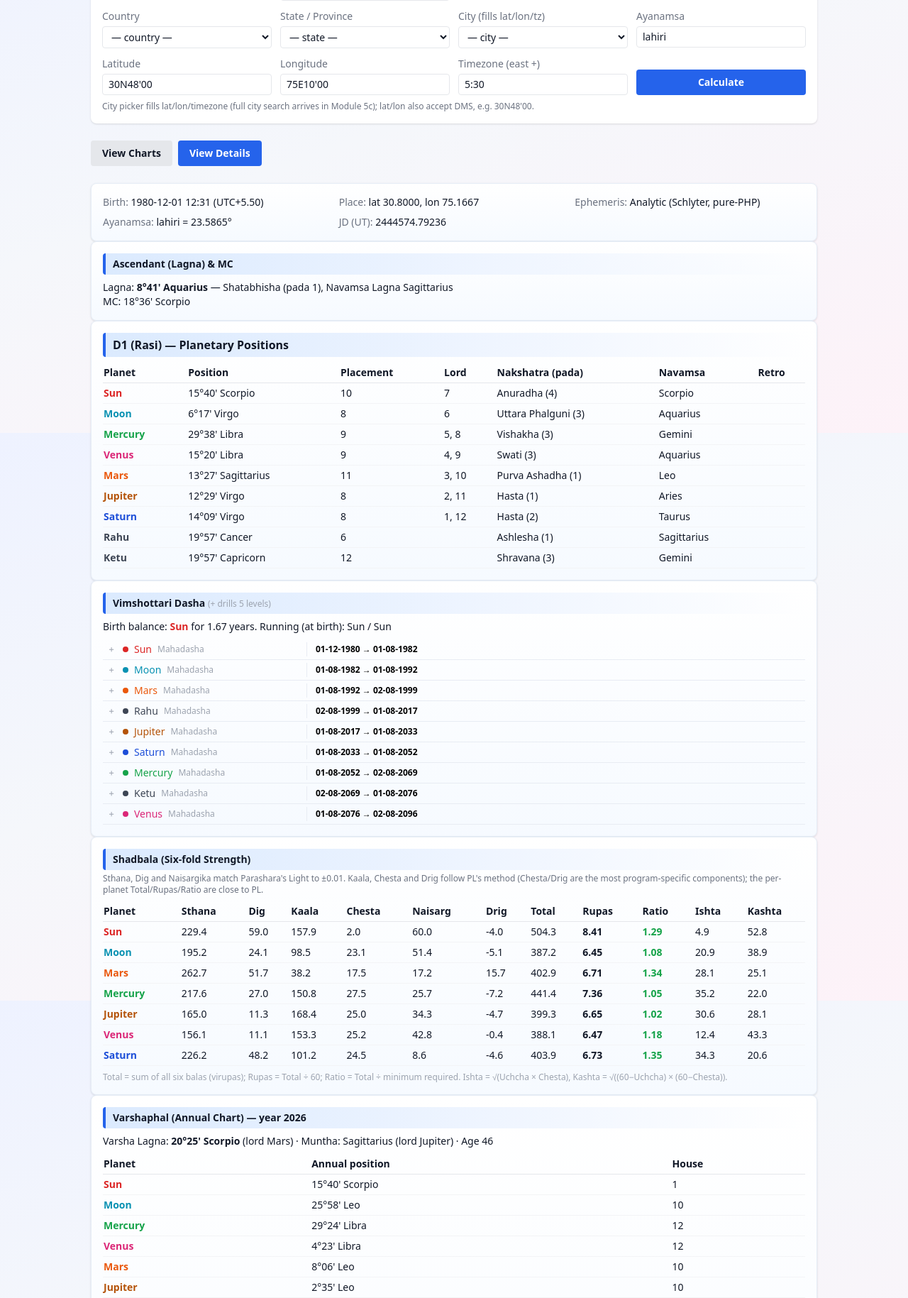
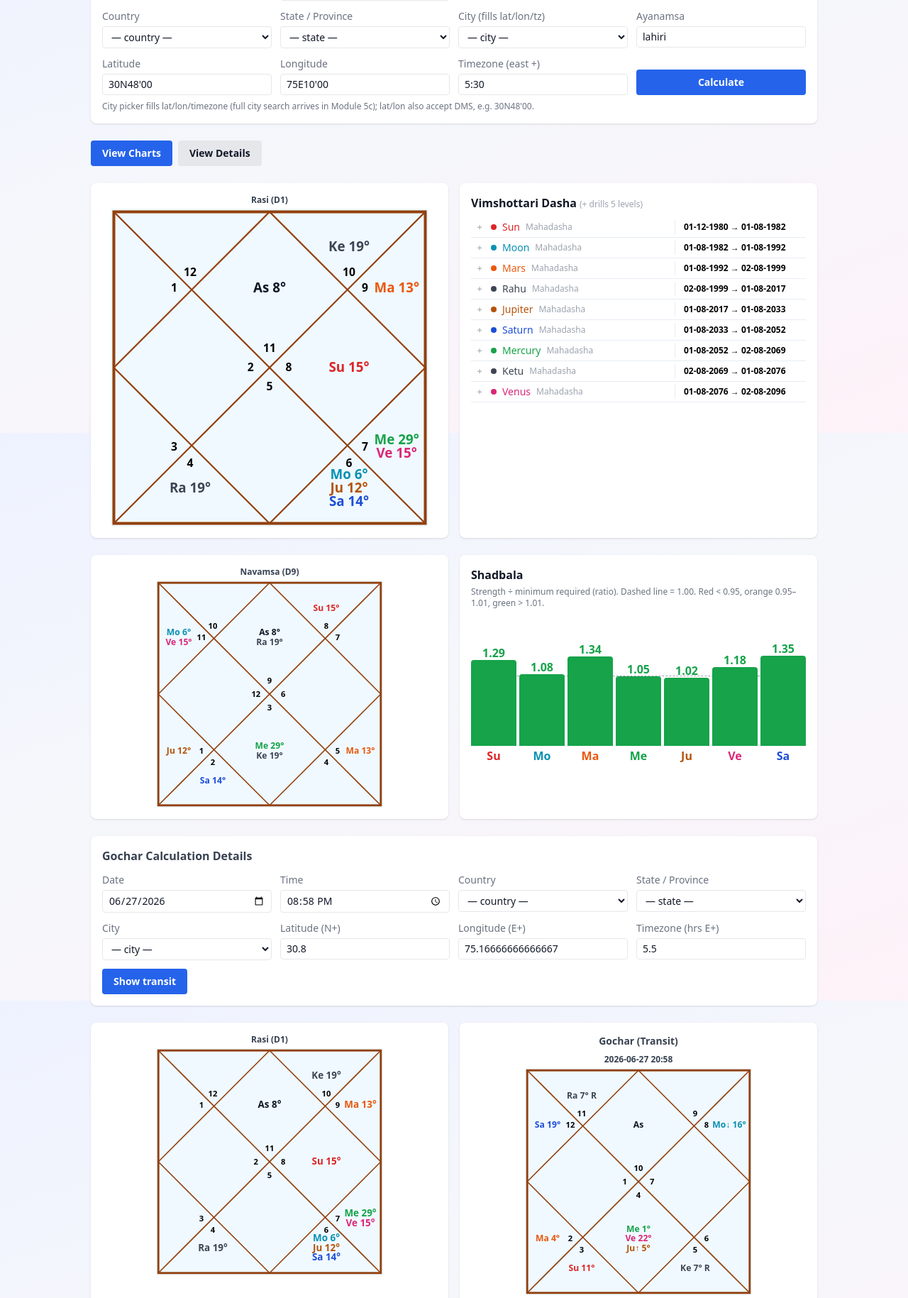
Before and after one commit to jagmalla/new1234, a PHP site: page /calc in a window 1280 px wide. Shown: the part 190-2019 px from the top of the page at 71% size. Run offline with PHP 8.4, Linux system fonts and the light colour scheme; the visitor is signed in with stand-in values (Sample User, id 1); some libraries are stand-ins or nearby versions.

Commit message:
Chart view: rearrange rows and make it the default view
New Chart-view row order:
  1. D1 (Rasi) chart + Vimshottari Dasha
  2. Navamsa (D9) + Shadbala
  3. Gochar Calculation Details (inputs)
  4. D1 (Rasi) chart + current Gochar (transit)
  5. Varshaphal year selection
  6. Varshaphal chart + Varshesh lord detail + Mudda dasha
  then the remaining divisional charts (D3,D4,D7,D10,D12,D20,D30,D40), 2 per row.

Also make the Chart view the default on page load (was Details): charts-view is
shown and built on load, the Details view is built lazily when first opened, and
the toggle buttons reflect the active view.

Co-Authored-By: Claude Opus 4.8 <noreply@anthropic.com>
Claude-Session: https://claude.ai/code/session_01NjZohYMTgWox9nUySL9aTr

```diff
--- a/app/Http/views/calc.php
+++ b/app/Http/views/calc.php
@@ -101,37 +101,29 @@ $shadColor = static function (float $ratio): string {
 
     <!-- View toggle (Charts / Details) — reusable pattern for Module 5d -->
     <div class="flex gap-2">
-        <button id="btn-charts" type="button" class="px-4 py-2 rounded text-sm font-semibold bg-gray-200">View Charts</button>
-        <button id="btn-details" type="button" class="px-4 py-2 rounded text-sm font-semibold bg-blue-600 text-white">View Details</button>
+        <button id="btn-charts" type="button" class="px-4 py-2 rounded text-sm font-semibold bg-blue-600 text-white">View Charts</button>
+        <button id="btn-details" type="button" class="px-4 py-2 rounded text-sm font-semibold bg-gray-200">View Details</button>
     </div>
 
     <!-- CHARTS VIEW (dashboard rows) -->
-    <div id="charts-view" class="hidden space-y-6">
+    <div id="charts-view" class="space-y-6">
 
-        <!-- ROW 2 — Gochar calculation details (defaults to now + IP location) -->
-        <div class="bg-white rounded-lg shadow p-4">
-            <h2 class="font-semibold mb-3 text-gray-700">Gochar Calculation Details</h2>
-            <div id="gochar-inputs"></div>
-        </div>
-
-        <!-- ROW 3 — D1 chart (large) + Gochar chart -->
+        <!-- ROW 1 — D1 (Rasi) chart + Vimshottari Dasha -->
         <div class="grid grid-cols-1 lg:grid-cols-2 gap-4">
             <div class="bg-white rounded-lg shadow p-4">
                 <div class="max-w-md mx-auto" data-varga="D1"></div>
             </div>
             <div class="bg-white rounded-lg shadow p-4">
-                <div id="gochar-output"></div>
+                <h2 class="font-semibold mb-2">Vimshottari Dasha <span class="text-xs text-gray-400 font-normal">(+ drills 5 levels)</span></h2>
+                <div id="vim-dasha" class="text-sm"></div>
             </div>
         </div>
 
-        <!-- ROW 4 — Vimshottari Dasha (full width for the two-column layout) -->
-        <div class="bg-white rounded-lg shadow p-4">
-            <h2 class="font-semibold mb-2">Vimshottari Dasha <span class="text-xs text-gray-400 font-normal">(+ drills 5 levels)</span></h2>
-            <div id="vim-dasha" class="text-sm"></div>
-        </div>
-
-        <!-- ROW 4b — Shadbala (vertical) | D9 -->
+        <!-- ROW 2 — Navamsa (D9) + Shadbala -->
         <div class="grid grid-cols-1 lg:grid-cols-2 gap-4">
+            <div class="bg-white rounded-lg shadow p-4">
+                <div class="max-w-xs mx-auto" data-varga="D9"></div>
+            </div>
             <div class="bg-white rounded-lg shadow p-4">
                 <h2 class="font-semibold mb-1">Shadbala</h2>
                 <p class="text-xs text-gray-500 mb-3">Strength ÷ minimum required (ratio). Dashed line = 1.00. Red &lt; 0.95, orange 0.95–1.01, green &gt; 1.01.</p>
@@ -154,23 +146,37 @@ $shadColor = static function (float $ratio): string {
                     </div>
                 </div>
             </div>
+        </div>
 
+        <!-- ROW 3 — Gochar calculation details (defaults to now + IP location) -->
+        <div class="bg-white rounded-lg shadow p-4">
+            <h2 class="font-semibold mb-3 text-gray-700">Gochar Calculation Details</h2>
+            <div id="gochar-inputs"></div>
+        </div>
+
+        <!-- ROW 4 — D1 (Rasi) chart + current Gochar -->
+        <div class="grid grid-cols-1 lg:grid-cols-2 gap-4">
             <div class="bg-white rounded-lg shadow p-4">
-                <div class="max-w-xs mx-auto" data-varga="D9"></div>
+                <div class="max-w-xs mx-auto" data-varga="D1"></div>
+            </div>
+            <div class="bg-white rounded-lg shadow p-4">
+                <div id="gochar-output"></div>
             </div>
         </div>
 
-        <!-- ROW 5 — Varshaphal question box -> Varsha chart + Mudda dasha -->
+        <!-- ROW 5 — Varshaphal year selection -->
         <div class="bg-white rounded-lg shadow p-4">
-            <h2 class="font-semibold mb-3 text-gray-700">Varshaphal</h2>
-            <div id="vp-box" class="mb-4"></div>
-            <div id="vp-output"></div>
+            <h2 class="font-semibold mb-3 text-gray-700">Varshaphal — year</h2>
+            <div id="vp-box"></div>
         </div>
 
-        <!-- Remaining divisional charts -->
+        <!-- ROW 6 — Varshaphal chart + Varshesh lord detail + Mudda dasha -->
+        <div id="vp-output"></div>
+
+        <!-- Remaining divisional charts — 2 per row -->
         <div>
             <h2 class="font-semibold mb-2 text-gray-700">Divisional Charts</h2>
-            <div class="grid grid-cols-2 sm:grid-cols-3 lg:grid-cols-4 gap-4">
+            <div class="grid grid-cols-1 sm:grid-cols-2 gap-4">
                 <?php foreach (($vargas ?? []) as $vkey => $vinfo): if ($vkey === 'D1' || $vkey === 'D9') { continue; } ?>
                     <div class="bg-white rounded-lg shadow p-2" data-varga="<?= $h($vkey) ?>"></div>
                 <?php endforeach; ?>
@@ -181,7 +187,7 @@ $shadColor = static function (float $ratio): string {
     </div>
 
     <!-- DETAILS VIEW (text tables) -->
-    <div id="details-view">
+    <div id="details-view" class="hidden">
     <!-- Header -->
     <div class="bg-white rounded-lg shadow p-4 text-sm grid grid-cols-2 md:grid-cols-3 gap-2">
         <div><span class="text-gray-500">Birth:</span> <?= $h($in['date'] . ' ' . $in['time']) ?> (UTC<?= sprintf('%+.2f', $meta['tz']) ?>)</div>
@@ -377,24 +383,15 @@ $shadColor = static function (float $ratio): string {
   var bC = document.getElementById('btn-charts');
   var bD = document.getElementById('btn-details');
 
-  // Detail view (visible by default) shows the same expandable, colour-coded
-  // Vimshottari tree as the Chart view.
-  if (window.ABDasha) {
-    var vdd = document.getElementById('vim-dasha-detail');
-    if (vdd) ABDasha.render(vdd, window.AB_DASHA, { tz: window.AB_TZ, datesInline: true, maxRows: 10 });
-    var mdd = document.getElementById('mudda-dasha-detail');
-    if (mdd && window.AB_MUDDA) ABDasha.render(mdd, window.AB_MUDDA, { tz: window.AB_TZ, datesInline: true, maxRows: 10 });
-  }
-
-  var rendered = false;
+  var chartsBuilt = false, detailsBuilt = false;
   function activate(btn, on) {
     btn.classList.toggle('bg-blue-600', on);
     btn.classList.toggle('text-white', on);
     btn.classList.toggle('bg-gray-200', !on);
   }
   function buildCharts() {
-    if (rendered) return;
-    rendered = true;
+    if (chartsBuilt) return;
+    chartsBuilt = true;
     if (window.ABChart && window.AB_VARGAS) { ABChart.renderAll(window.AB_VARGAS); }
     if (window.ABDasha) {
       ABDasha.render(document.getElementById('vim-dasha'), window.AB_DASHA, { tz: window.AB_TZ, datesInline: true, maxRows: 10 });
@@ -413,17 +410,33 @@ $shadColor = static function (float $ratio): string {
       });
     }
   }
+  // Detail view shows the same colour-coded Vimshottari + Mudda trees. Built
+  // lazily (when first opened) so row heights are measured while visible.
+  function buildDetails() {
+    if (detailsBuilt) return;
+    detailsBuilt = true;
+    if (window.ABDasha) {
+      var vdd = document.getElementById('vim-dasha-detail');
+      if (vdd) ABDasha.render(vdd, window.AB_DASHA, { tz: window.AB_TZ, datesInline: true, maxRows: 10 });
+      var mdd = document.getElementById('mudda-dasha-detail');
+      if (mdd && window.AB_MUDDA) ABDasha.render(mdd, window.AB_MUDDA, { tz: window.AB_TZ, datesInline: true, maxRows: 10 });
+    }
+  }
   function showCharts() {
     buildCharts();
     charts.classList.remove('hidden'); details.classList.add('hidden');
     activate(bC, true); activate(bD, false);
   }
   function showDetails() {
+    buildDetails();
     charts.classList.add('hidden'); details.classList.remove('hidden');
     activate(bD, true); activate(bC, false);
   }
   bC.addEventListener('click', showCharts);
   bD.addEventListener('click', showDetails);
+
+  // Default view when the page opens = Charts.
+  showCharts();
 })();
 </script>
 <?php endif; ?>
```
